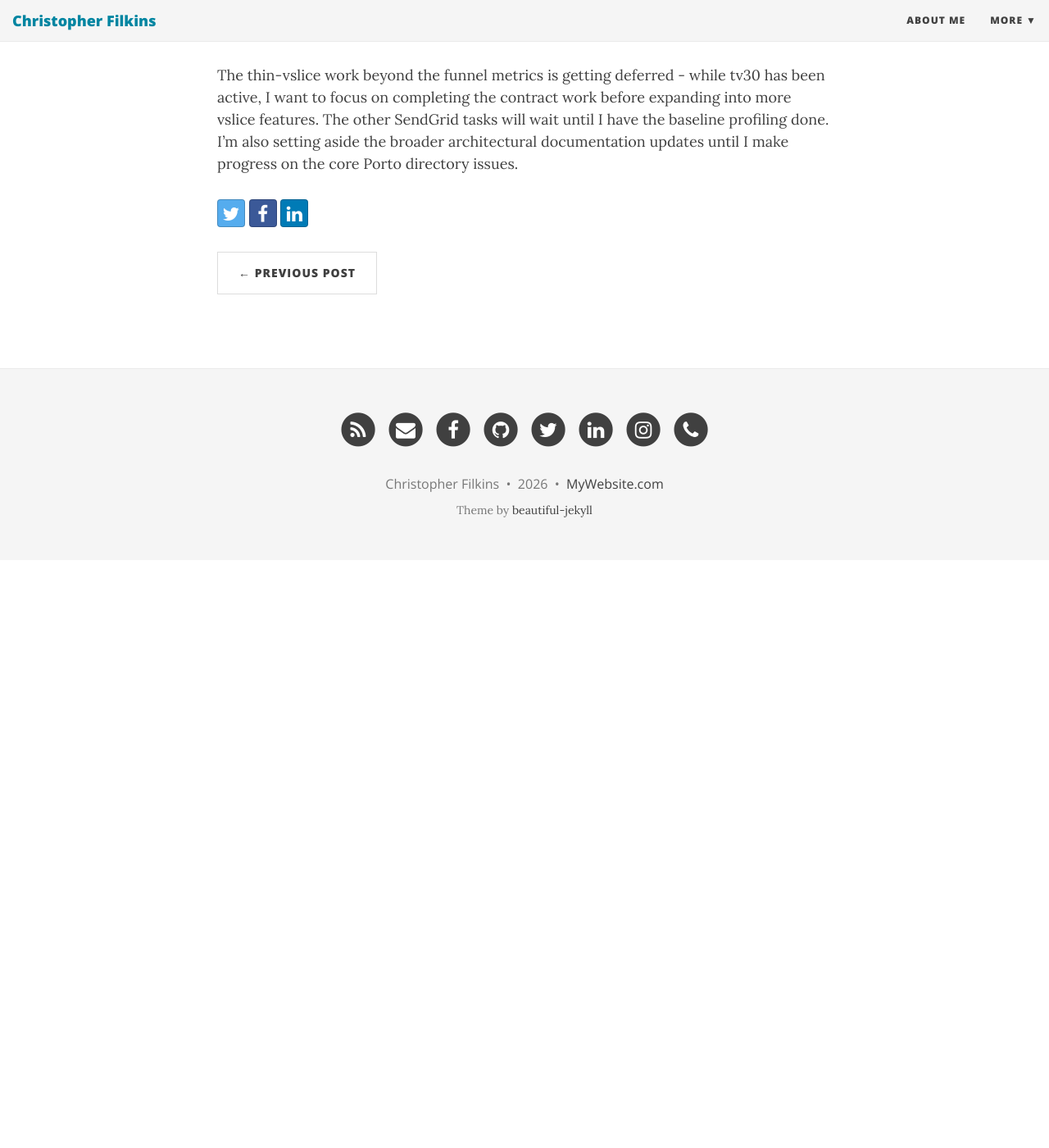
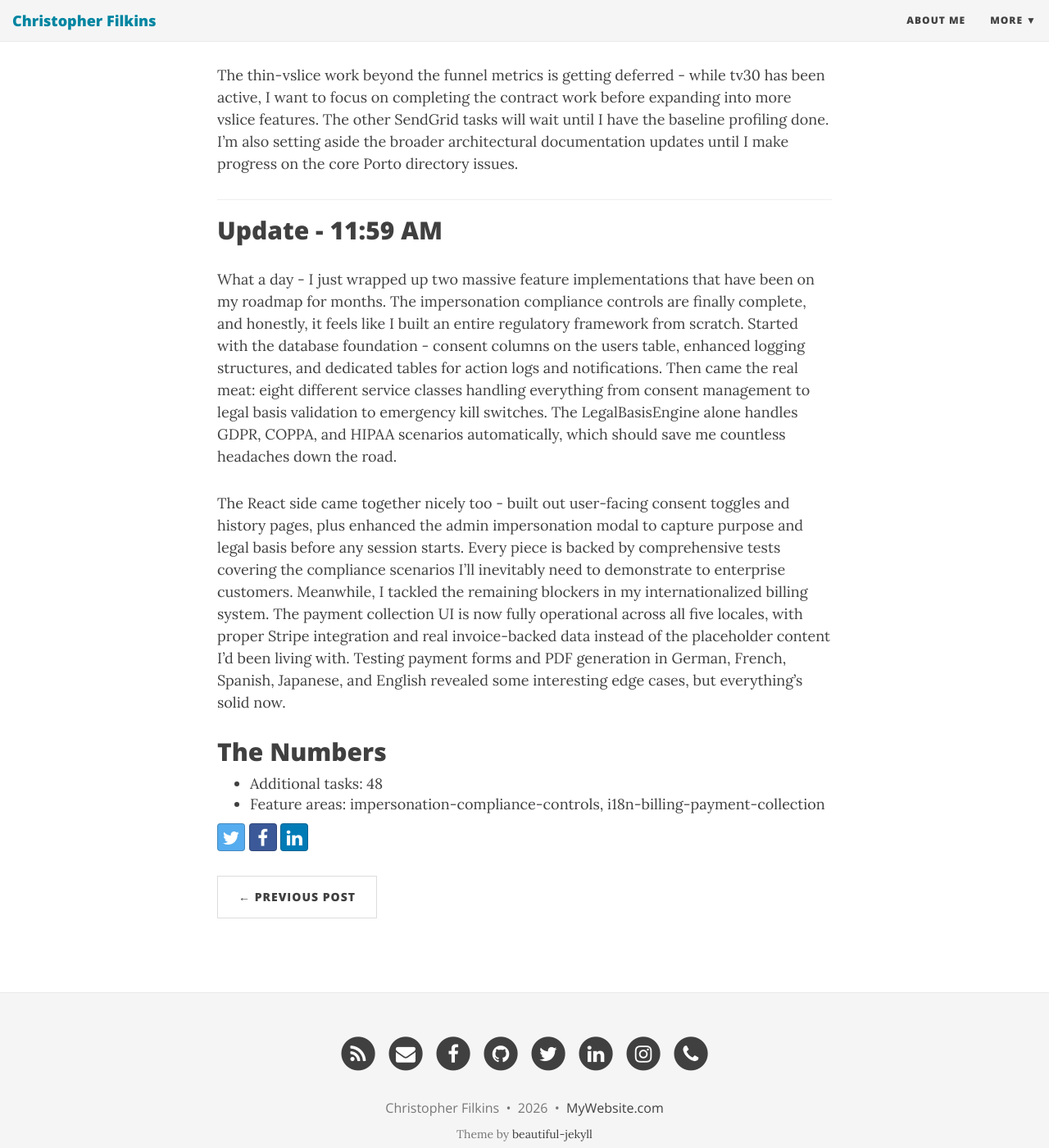
Before and after one commit to filchyboy/filchyboy.github.io, a Jekyll site: the page built from _posts/2026-03-02-todays-plan.md, in a window 1280 px wide and 1400 px high, scrolled down 1645 px. Shown: the whole window at 82% size. Built offline with Jekyll 4.4.1, drawn with Linux system fonts in a browser that asks for light colours; nearby versions of some CDN libraries; before the commit the page ends 2328 px from its top, so only the background shows below that.

Commit message:
Update build-in-public update: Impersonation Compliance Controls

```diff
--- a/_posts/2026-03-02-todays-plan.md
+++ b/_posts/2026-03-02-todays-plan.md
@@ -32,3 +32,20 @@ I'm juggling multiple active streams right now, but I can see clear patterns in
 ## Parked
 
 The thin-vslice work beyond the funnel metrics is getting deferred - while tv30 has been active, I want to focus on completing the contract work before expanding into more vslice features. The other SendGrid tasks will wait until I have the baseline profiling done. I'm also setting aside the broader architectural documentation updates until I make progress on the core Porto directory issues.
+
+---
+
+## Update - 11:59 AM
+
+What a day - I just wrapped up two massive feature implementations that have been on my roadmap for months. The impersonation compliance controls are finally complete, and honestly, it feels like I built an entire regulatory framework from scratch. Started with the database foundation - consent columns on the users table, enhanced logging structures, and dedicated tables for action logs and notifications. Then came the real meat: eight different service classes handling everything from consent management to legal basis validation to emergency kill switches. The LegalBasisEngine alone handles GDPR, COPPA, and HIPAA scenarios automatically, which should save me countless headaches down the road.
+
+The React side came together nicely too - built out user-facing consent toggles and history pages, plus enhanced the admin impersonation modal to capture purpose and legal basis before any session starts. Every piece is backed by comprehensive tests covering the compliance scenarios I'll inevitably need to demonstrate to enterprise customers. Meanwhile, I tackled the remaining blockers in my internationalized billing system. The payment collection UI is now fully operational across all five locales, with proper Stripe integration and real invoice-backed data instead of the placeholder content I'd been living with. Testing payment forms and PDF generation in German, French, Spanish, Japanese, and English revealed some interesting edge cases, but everything's solid now.
+
+## The Numbers
+- Additional tasks: 48
+- Feature areas: impersonation-compliance-controls, i18n-billing-payment-collection
+<!-- Generated by dev-tracker publish_to_jekyll.py (AI mode) -->
+<!-- accomplished-date: 2026-03-02 -->
+<!-- unit-ids: icc-migration-user-consent-fields,icc-migration-enhance-logs,icc-migration-action-logs-table,icc-migration-notifications-table,icc-config-impersonation,icc-enums,icc-model-enhance-log,icc-model-action-log,icc-model-notification,icc-model-user-consent,icc-service-consent,icc-service-legal-basis,icc-service-purpose-validator,icc-service-notification,icc-service-session-manager,icc-service-pii-masking,icc-service-action-logger,icc-service-kill-switch,icc-mail-templates,icc-notification-queue,icc-controller-consent-endpoints,icc-controller-enhanced-start,icc-api-user-history,icc-react-consent-toggle,icc-react-history-page,icc-admin-enhanced-ui,icc-tests-services,icc-tests-compliance,icc-tests-integration,icc-tests-frontend,icc-command-kill-all,icc-command-consent-report,i18n-bpc-unblock-summary-route-contract,i18n-bpc-unblock-billing-history-data,i18n-bpc-unblock-payment-method-data,i18n-bpc-unblock-api-endpoint-alignment,i18n-bpc-unblock-payment-collection-ui-shell,i18n-bpc-unblock-stripe-frontend-foundation,i18n-bpc-unblock-regression-tests,i18n-bpc-stripe-locale-prop,i18n-bpc-card-form-labels,i18n-bpc-billing-address-fields,i18n-bpc-payment-method-select,i18n-bpc-security-notices,i18n-bpc-payment-history,i18n-bpc-subscription-status,i18n-bpc-payment-forms-test,i18n-bpc-invoice-pdf-test -->
+
+<!-- unit-ids: i18n-bpc-billing-address-fields,i18n-bpc-card-form-labels,i18n-bpc-invoice-pdf-test,i18n-bpc-payment-forms-test,i18n-bpc-payment-history,i18n-bpc-payment-method-select,i18n-bpc-security-notices,i18n-bpc-stripe-locale-prop,i18n-bpc-subscription-status,i18n-bpc-unblock-api-endpoint-alignment,i18n-bpc-unblock-billing-history-data,i18n-bpc-unblock-payment-collection-ui-shell,i18n-bpc-unblock-payment-method-data,i18n-bpc-unblock-regression-tests,i18n-bpc-unblock-stripe-frontend-foundation,i18n-bpc-unblock-summary-route-contract,icc-admin-enhanced-ui,icc-api-user-history,icc-command-consent-report,icc-command-kill-all,icc-config-impersonation,icc-controller-consent-endpoints,icc-controller-enhanced-start,icc-enums,icc-mail-templates,icc-migration-action-logs-table,icc-migration-enhance-logs,icc-migration-notifications-table,icc-migration-user-consent-fields,icc-model-action-log,icc-model-enhance-log,icc-model-notification,icc-model-user-consent,icc-notification-queue,icc-react-consent-toggle,icc-react-history-page,icc-service-action-logger,icc-service-consent,icc-service-kill-switch,icc-service-legal-basis,icc-service-notification,icc-service-pii-masking,icc-service-purpose-validator,icc-service-session-manager,icc-tests-compliance,icc-tests-frontend,icc-tests-integration,icc-tests-services -->
```
